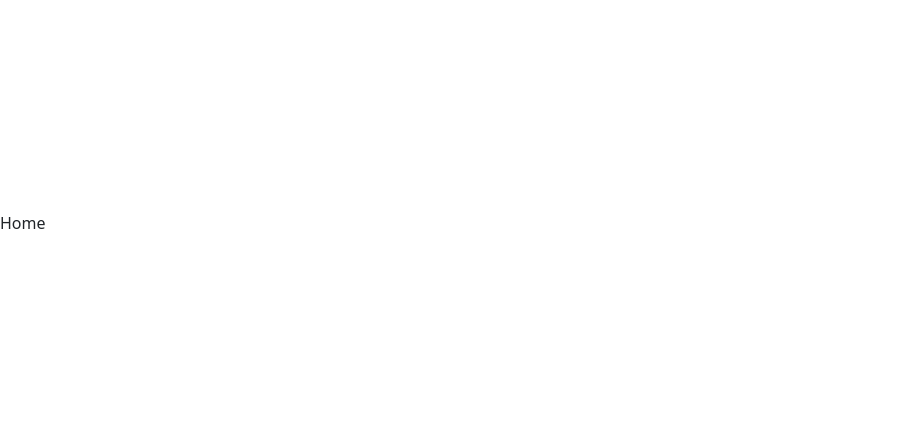
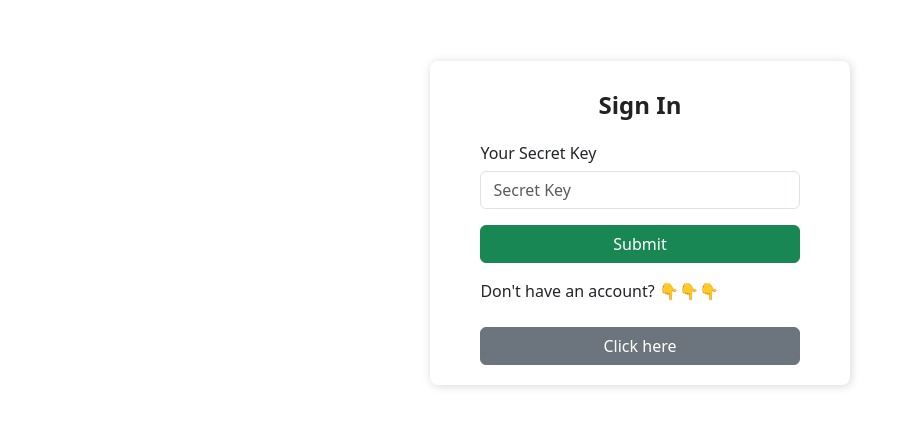
Before and after one commit to valenn0101/wallet-stellar-project, a React (Vite) app: page / in a window 1280 px wide. Shown: the part 177-604 px from the top of the page, without its empty margins (0-915 px from the left). Built offline with nearby package versions, Linux system fonts and the light colour scheme.

Commit message:
Add Login and Register component
These two components are the main entry points to our application; both will handle user registration and login

```diff
--- /dev/null
+++ b/src/components/Home/Login.tsx
@@ -0,0 +1,19 @@
+import React from 'react';
+import { Button } from 'react-bootstrap';
+
+function Login(): React.ReactElement {
+  return (
+    <>
+      <h3 className="auth-form-title">Sign In</h3>
+      <div className="form-group mt-3">
+        <h6>Your Secret Key</h6>
+        <input type="text" className="form-control mt-1" placeholder="Secret Key" />
+      </div>
+      <div className="d-grid gap-2 mt-3">
+        <Button variant="success">Submit</Button>
+      </div>
+    </>
+  );
+}
+
+export default Login;
--- /dev/null
+++ b/src/components/Home/Register.tsx
@@ -0,0 +1,13 @@
+import React from 'react';
+import { Button } from 'react-bootstrap';
+
+function Register(): React.ReactElement {
+  return (
+    <div className="d-grid gap-2 mt-3">
+      <p>Don&apos;t have an account? 👇👇👇</p>
+      <Button variant="secondary">Click here</Button>
+    </div>
+  );
+}
+
+export default Register;
--- a/src/pages/HomePage.tsx
+++ b/src/pages/HomePage.tsx
@@ -1,7 +1,18 @@
 import React from 'react';
+import Login from '../components/Home/Login';
+import Register from '../components/Home/Register';
 
-function Home() {
-  return <div>Home</div>;
+function HomePage() {
+  return (
+    <div className="auth-form-container">
+      <div className="auth-form">
+        <div className="auth-form-content">
+          <Login />
+          <Register />
+        </div>
+      </div>
+    </div>
+  );
 }
 
-export default Home;
+export default HomePage;
```
